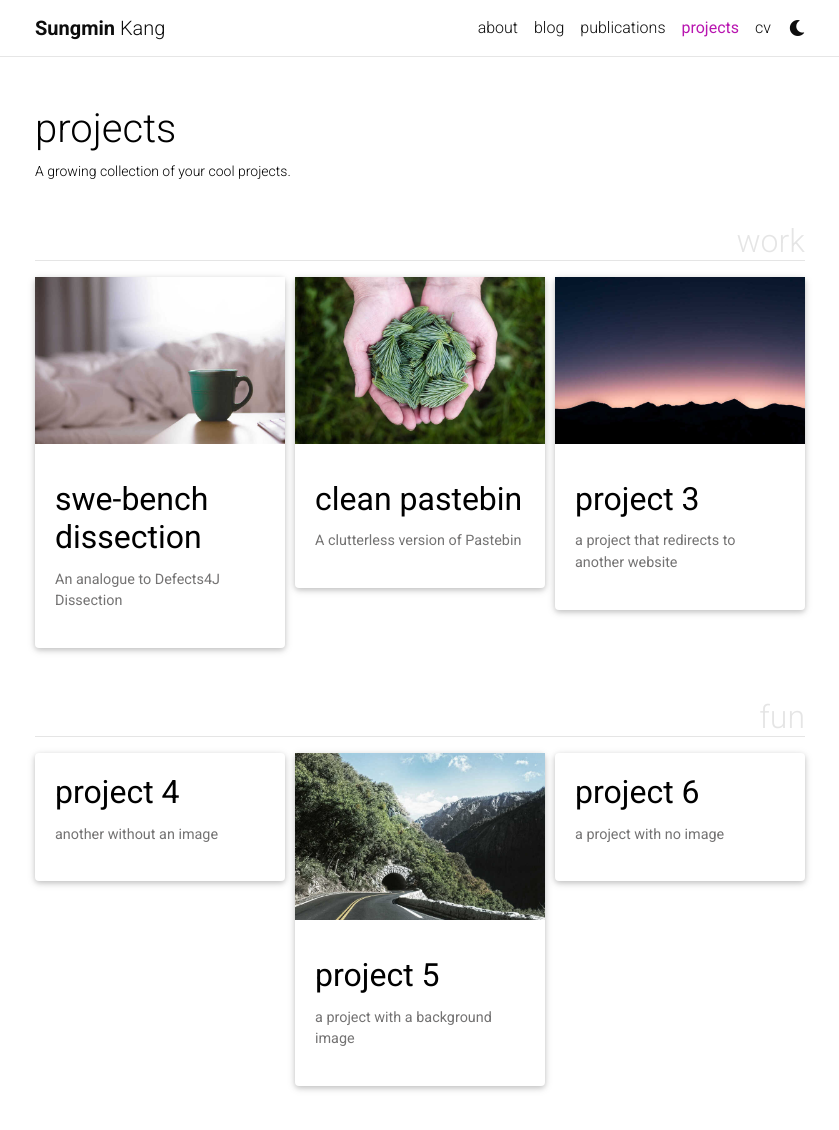
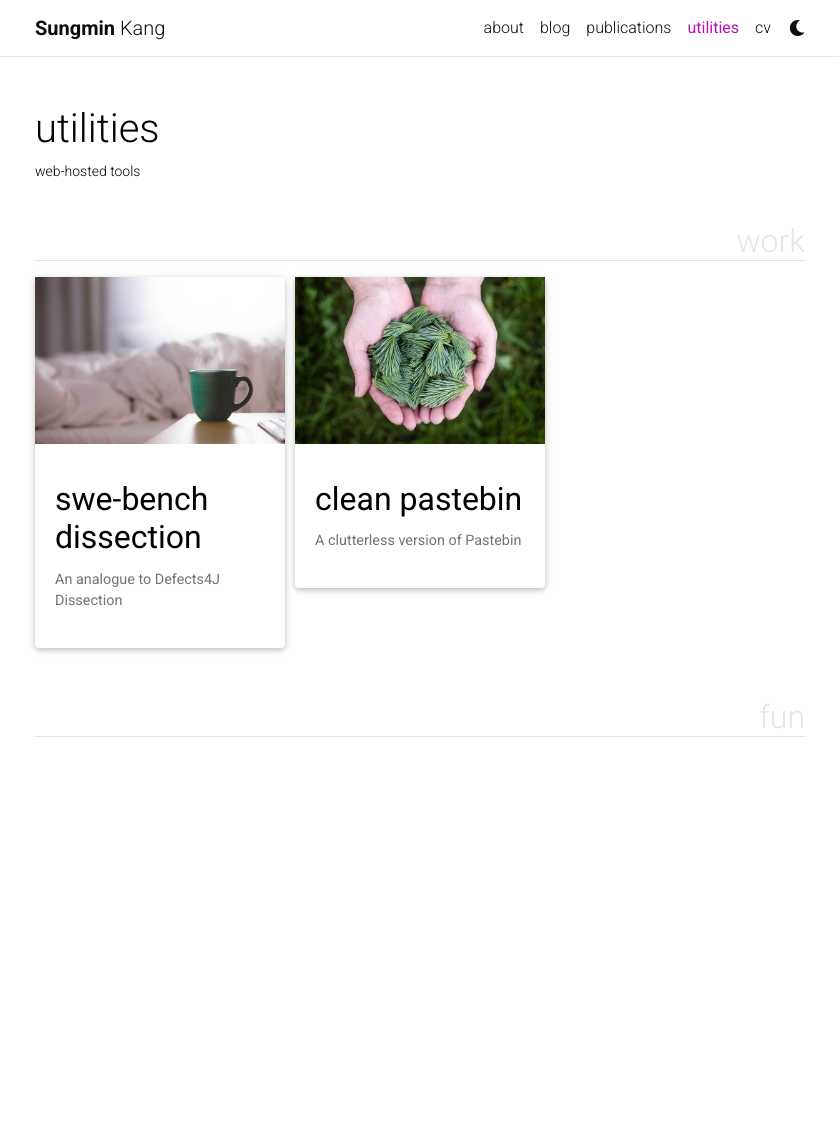
Before and after one commit to smkang96/smkang96.github.io, a Jekyll site: the page built from _pages/projects.md, in a window 1280 px wide and 1166 px high. Shown: the top 1130 px of the window, without its empty margins (220-1059 px from the left). Built offline with Jekyll 4.4.1, drawn with Linux system fonts in a browser that asks for light colours; full-size pictures stand in for the smaller copies a plugin makes; comment, search, counter and statistics services are not loaded; a style sheet for code colours, icons or effects is not loaded.

Commit message:
update projects page to hide placeholders

```diff
--- a/_pages/projects.md
+++ b/_pages/projects.md
@@ -1,8 +1,8 @@
 ---
 layout: page
-title: projects
+title: utilities
 permalink: /projects/
-description: A growing collection of your cool projects.
+description: web-hosted tools
 nav: true
 nav_order: 2
 display_categories: [work, fun]
```
Also changed, not shown: _projects/3_project.md (+1 -1 lines), _projects/4_project.md (+1 -1 lines), _projects/5_project.md (+1 -1 lines), _projects/6_project.md (+1 -1 lines).
